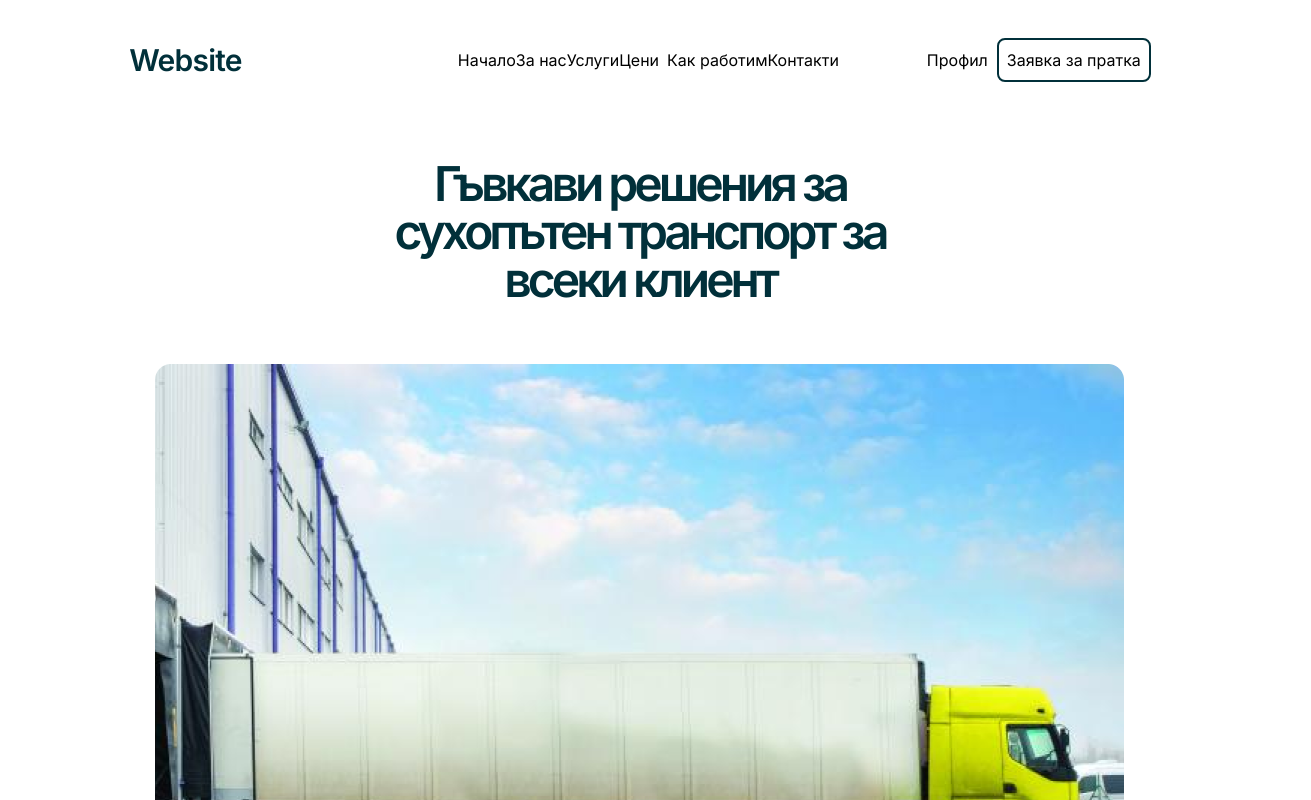
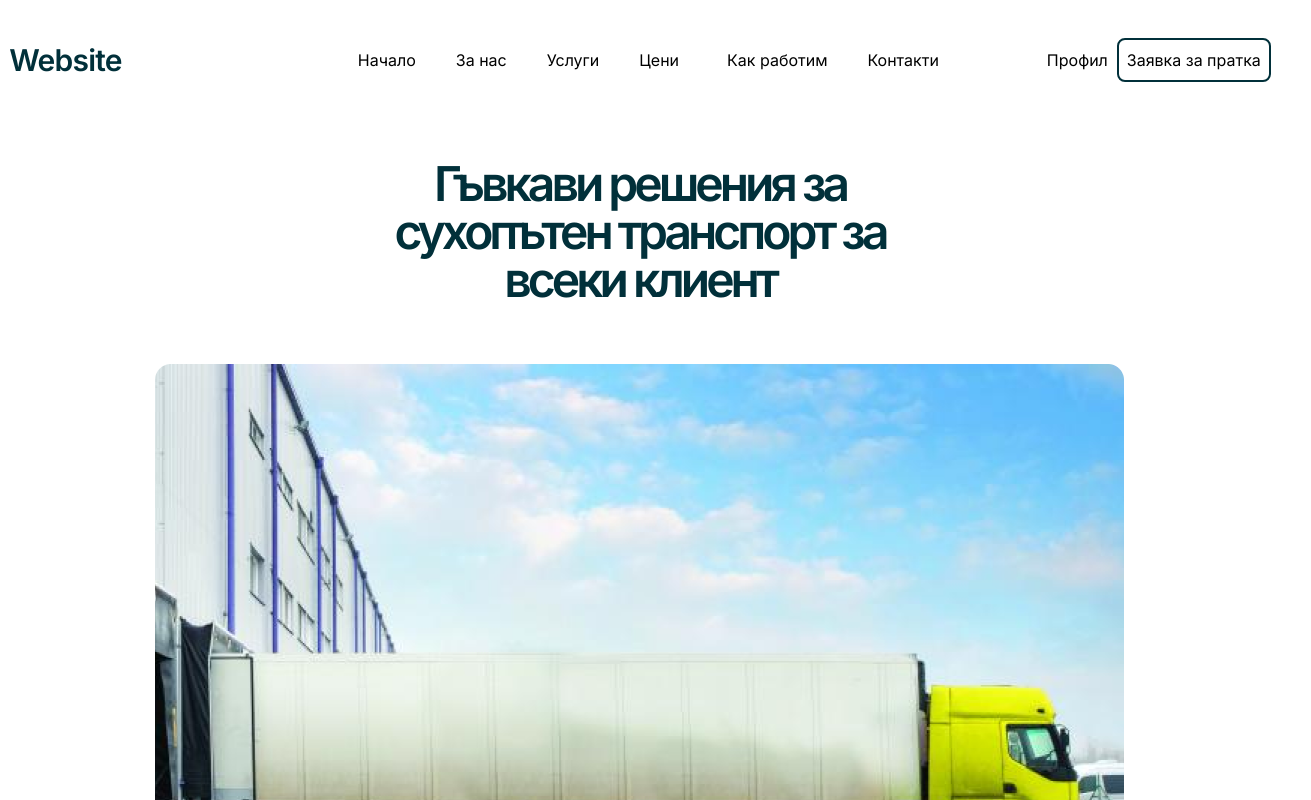
Before and after one commit to Chachko1/CargoWebsite, a Next.js app: page / in a window 1280 px wide. Shown: the top 800 px of the page, 1311 px wide, since content can reach past the window. Built offline with nearby package versions, Linux system fonts and the light colour scheme.

Commit message:
Update NavBar.tsx

```diff
--- a/src/app/components/NavBar.tsx
+++ b/src/app/components/NavBar.tsx
@@ -2,55 +2,58 @@
 import { useState } from "react"
 import Link from "next/link";
 
+
+
 const NavBar = () => {
-    const [isOpen, setIsOpen] = useState(false);
 
-    const toggleMenu = () => {
-        setIsOpen(prevState => !prevState);
+    const [isOpen, setIsOpen]=useState(false);
+const toggleMenu=()=>{
+    setIsOpen((prevState)=>!prevState);
 }
 
-    const menuIconClasses = "md:hidden text-customBlue focus:outline-none transition-transform";
-    const menuContainerClasses = `absolute top-full lg:left-32 md:relative md:flex justify-center ${
+const menuIconClasses="  md:hidden text-customBlue focus:outline-none transition-transform";
+const menuContainerClasses=`absolute top-full lg:left-32 md:relative md:flex justify-center ${
     isOpen ? "block h-screen w-screen ml-2" : "hidden"
 } md:items-center bg-white py-2 md:py-4 md:bg-transparent transition-all duration-300 w-full md:w-auto`;
 
-    const menuItemClasses = "block md:inline-block my-2 md:my-0 md:mx-2 lg:mx-5 hover:underline transition-opacity";
+const menuItemClasses="block md:inline-block my-2 md:my-0 md:mx-2 lg:mx-5 hover:underline transition-opacity";
 
-    const menuButtonClasses = "rounded-lg border-[2px] border-customBlue whitespace-nowrap";
+const menuButtonClasses="rounded-lg border-[2px] border-customBlue whitespace-nowrap ";
 
-    const spanClasses = "hover:text-customBlue whitespace-nowrap";
+const spanClasses="hover:text-customBlue whitespace-nowrap";
+
 
   return (
     <nav className="relative flex flex-col md:flex-row justify-center items-center py-3 m-5  px-8 md:px-10">
         <div className="flex justify-between items-center w-full md:w-auto gap-[200px] ">
-                <Link href="#" >
-                    <span className="text-customBlue lg:ml-auto lg:mr-10 font-semibold text-3xl tracking-tight">Website</span>
+            <Link href="#" className="text-customBlue lg:ml-auto lg:mr-10">
+                <span className="font-semibold text-3xl tracking-tight">Website</span>
             </Link>
             <button onClick={toggleMenu} className={menuIconClasses}>
-                    {isOpen ? <img src="/CloseIcon.png" alt="" width={35} height={35} /> : <img src="/MenuIcon.svg" width={35} height={35} />}
+                {isOpen ? <img src="/CloseIcon.png" alt="" width={25} height={25} /> : <img src="/MenuIcon.svg" width={25} height={25}/>}
             </button>
         </div>
 
         <div className={`${menuContainerClasses} sm:ml-10`}>
-                <Link href="#">
+            <Link href="#" className={menuItemClasses}>
                 <span className={`${spanClasses} lg:ml-2 `}>Начало</span>
             </Link>
-                <Link href="#">
+            <Link href="#"  className={menuItemClasses}>
                 <span className={spanClasses}>За нас</span>
             </Link>
-                <Link href="#">
+            <Link href="#"  className={menuItemClasses}>
                 <span className={spanClasses}>Услуги</span>
             </Link>
-                <Link href="#">
+            <Link href="#"  className={menuItemClasses}>
                 <span className={spanClasses}>Цени</span>
             </Link>
-                <Link href="#">
+            <Link href="#"  className={menuItemClasses}>
                 <span className={`${spanClasses} lg:ml-2`}>Как работим</span>
             </Link>
-                <Link href="#">
+            <Link href="#"  className={menuItemClasses}>
                 <span className={`${spanClasses} md:mr-5 lg:mr-2`}>Контакти</span>
             </Link>
-                <Link href="#" className={`${menuItemClasses} lg:ml-20 lg:mr-8 `}>
+            <Link href="#"  className={`${menuItemClasses} lg:ml-20 lg:mr-8 `}>
                 <span className={spanClasses}>Профил</span>
             </Link>
         </div>
@@ -58,8 +61,10 @@ const NavBar = () => {
         <div>
             <button className={`${menuButtonClasses} hidden lg:flex md:flex hover:bg-gray-400 p-2 lg:ml-[105px]`}>Заявка за пратка</button>
         </div>
+
+
     </nav>
   )
 }
 
-export default NavBar;
+export default NavBar
```
Lines whose indentation alone changed are shown as unchanged.
